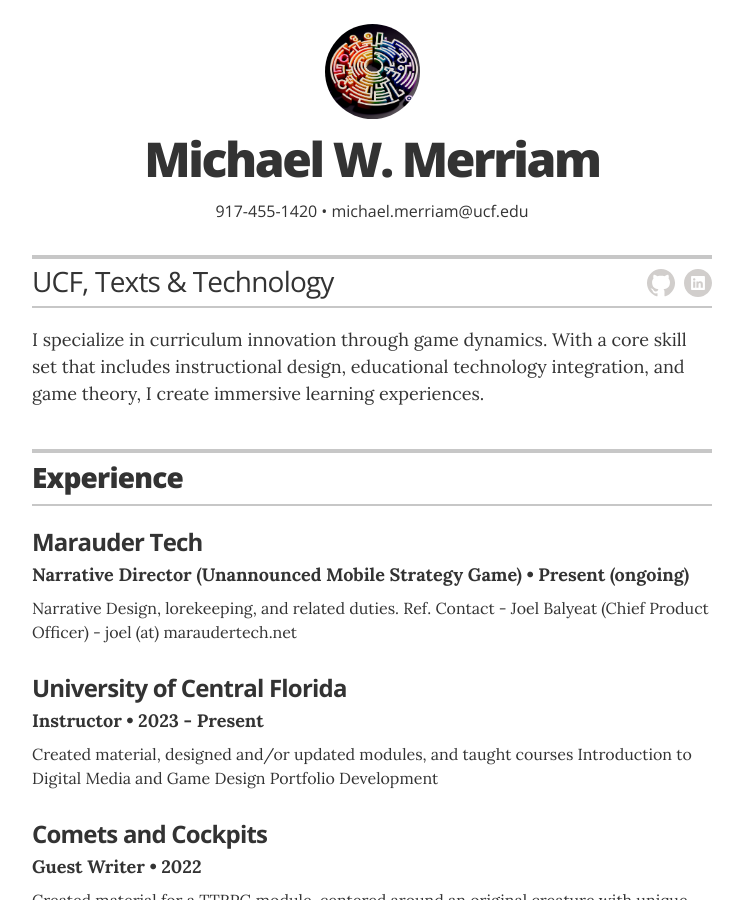
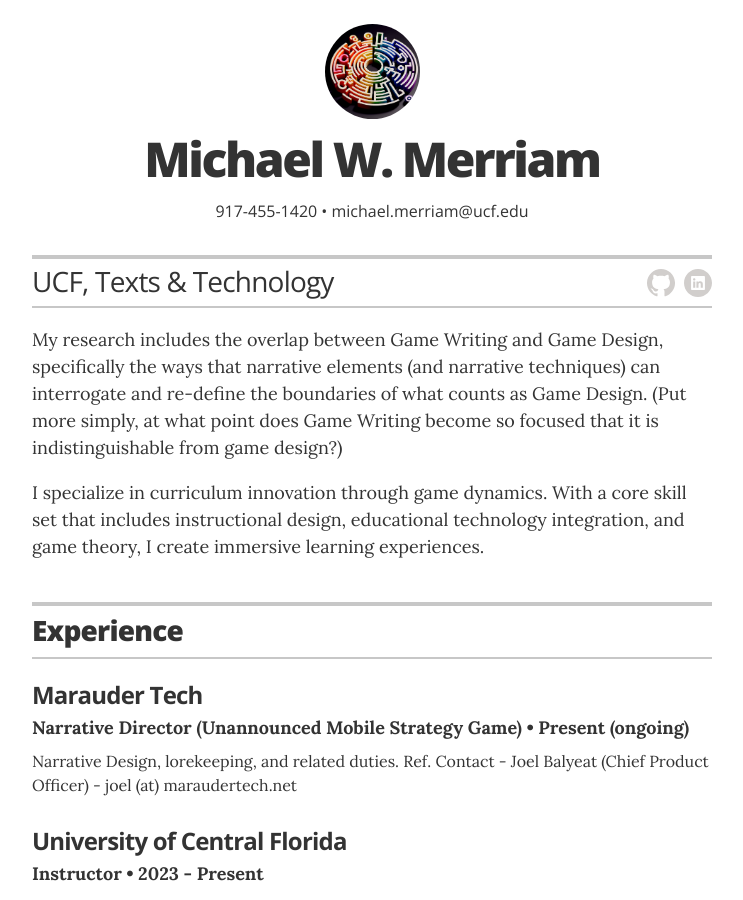
Before and after one commit to mwmxyz/academic, a Jekyll site: the page built from index.html, in a window 1280 px wide and 900 px high. Shown: the whole window, without its empty margins (268-1011 px from the left). Built offline with Jekyll 4.4.1, drawn with Linux system fonts in a browser that asks for light colours.

Commit message:
Update _config.yml

```diff
--- a/_config.yml
+++ b/_config.yml
@@ -23,7 +23,7 @@
 resume_header_contact_info:     "917-455-1420 • michael.merriam@ucf.edu"
 display_header_contact_info:    "true"
 
-resume_header_intro: "<p>I specialize in curriculum innovation through game dynamics. With a core skill set that includes instructional design, educational technology integration, and game theory, I create immersive learning experiences.</p>"
+resume_header_intro: "<p>My research includes the overlap between Game Writing and Game Design, specifically the ways that narrative elements (and narrative techniques) can interrogate and re-define the boundaries of what counts as Game Design. (Put more simply, at what point does Game Writing become so focused that it is indistinguishable from game design?)<p>I specialize in curriculum innovation through game dynamics. With a core skill set that includes instructional design, educational technology integration, and game theory, I create immersive learning experiences.</p>"
 
 # use "yes" to display the email contact button,
 # "no" to display an "I'm not looking for work" message,
```
